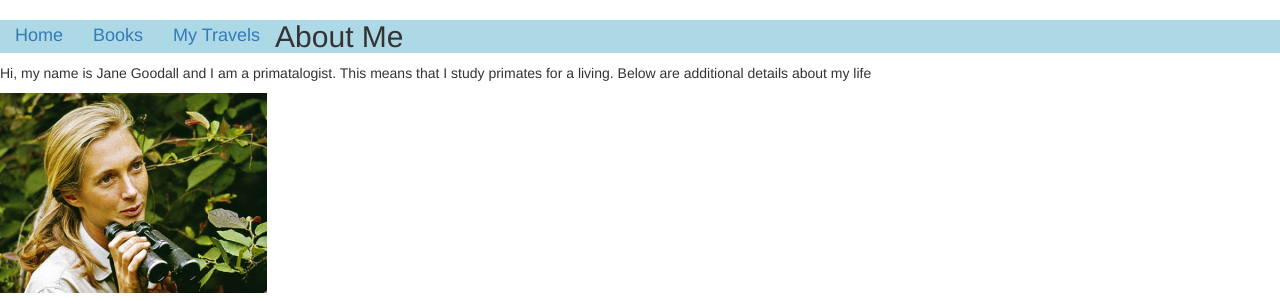
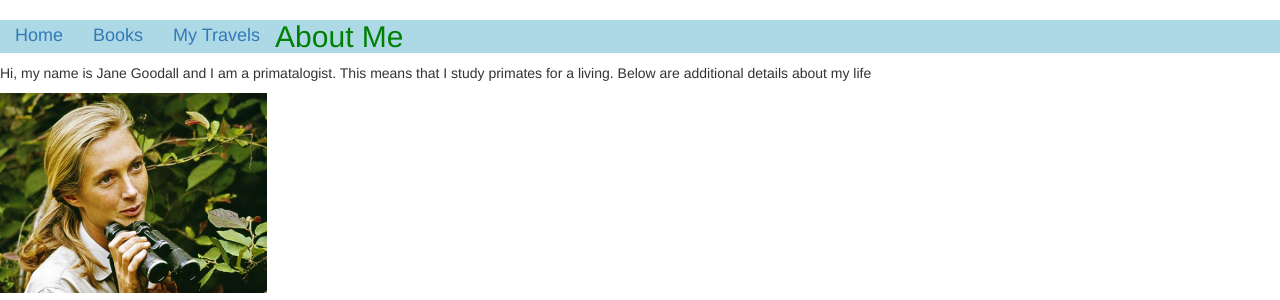
Before and after one commit to iu-msis/1-html-review-klgogel, a PHP site: page / in a window 1280 px wide. Shown: the part 60-360 px from the top of the page. Run offline with PHP 8.4, Linux system fonts and the light colour scheme; some libraries are stand-ins or nearby versions.

Commit message:
css changes

```diff
--- a/public/css/style.css
+++ b/public/css/style.css
@@ -12,3 +12,7 @@ h1{
 .navigationbar{
 background-color: lightslategray;
 }
+
+#AboutMe{
+    color: Green;
+}
--- a/public/index.html
+++ b/public/index.html
@@ -26,11 +26,10 @@
     <a class="navbar-brand" href="index.html">Home</a>
     <a class="navbar-brand" href="books.html">Books</a>
     <a class="navbar-brand" href="mytravels.html">My Travels</a>
-
   </nav>
 </div>
 <main>
-  <h2>About Me</h2>
+  <h2 id = "AboutMe">About Me</h2>
   <p> Hi, my name is Jane Goodall and I am a primatalogist. This means that I study primates for a living. Below are additional details about my life</p>
   <img src="images/janegoodall.jpg" alt="janegoodall" height="200px"> <br>
   <!--source for image: https://janegoodall.org/-->
```
